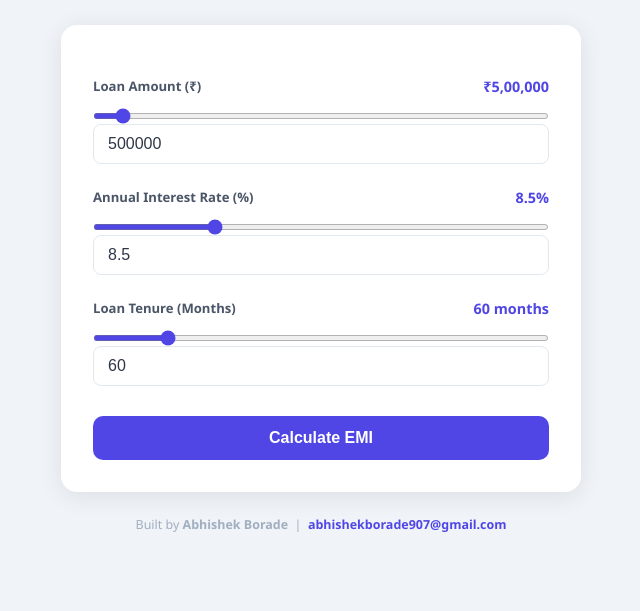
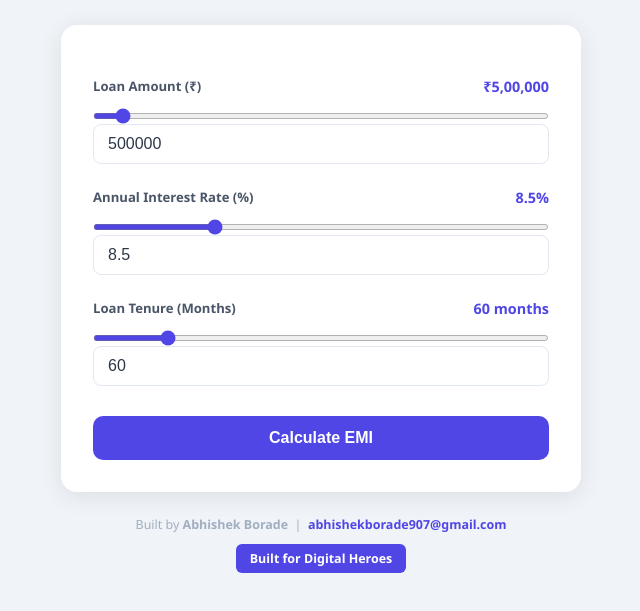
Before and after one commit to Abhishek07-web/EMI-Calculator, a plain HTML site: page index.html in a window 1280 px wide. Shown: the part 95-706 px from the top of the page, without its empty margins (319-959 px from the left). Drawn offline with Linux system fonts and the light colour scheme.

Commit message:
Add Built for Digital Heroes Butoun

```diff
--- a/index.html
+++ b/index.html
@@ -82,12 +82,16 @@
     </div>
   </div>
 
-  <div class="footer">
-    Built by <strong>Abhishek Borade</strong> &nbsp;|&nbsp;
-    <a href="mailto:abhishekborade907@gmail.com">abhishekborade907@gmail.com</a>
-  </div>
+<div class="footer">
+  Built by <strong>Abhishek Borade</strong> &nbsp;|&nbsp;
+  <a href="mailto:abhishekborade907@gmail.com">abhishekborade907@gmail.com</a>
+  <br/><br/>
+  <a href="https://digitalheroesco.com" target="_blank"
+     style="background:#4f46e5; color:white; padding:6px 14px; border-radius:6px; text-decoration:none; font-weight:700;">
+    Built for Digital Heroes
+  </a>
 </div>
-
+</div>
 <script src="script.js"></script>
 
 </body>
--- a/style.css
+++ b/style.css
@@ -186,7 +186,8 @@
     .footer a {
       color: #4f46e5;
       text-decoration: none;
-      font-weight: 600;
+      font-weight: 700;
+
     }
 
     .error {
```
